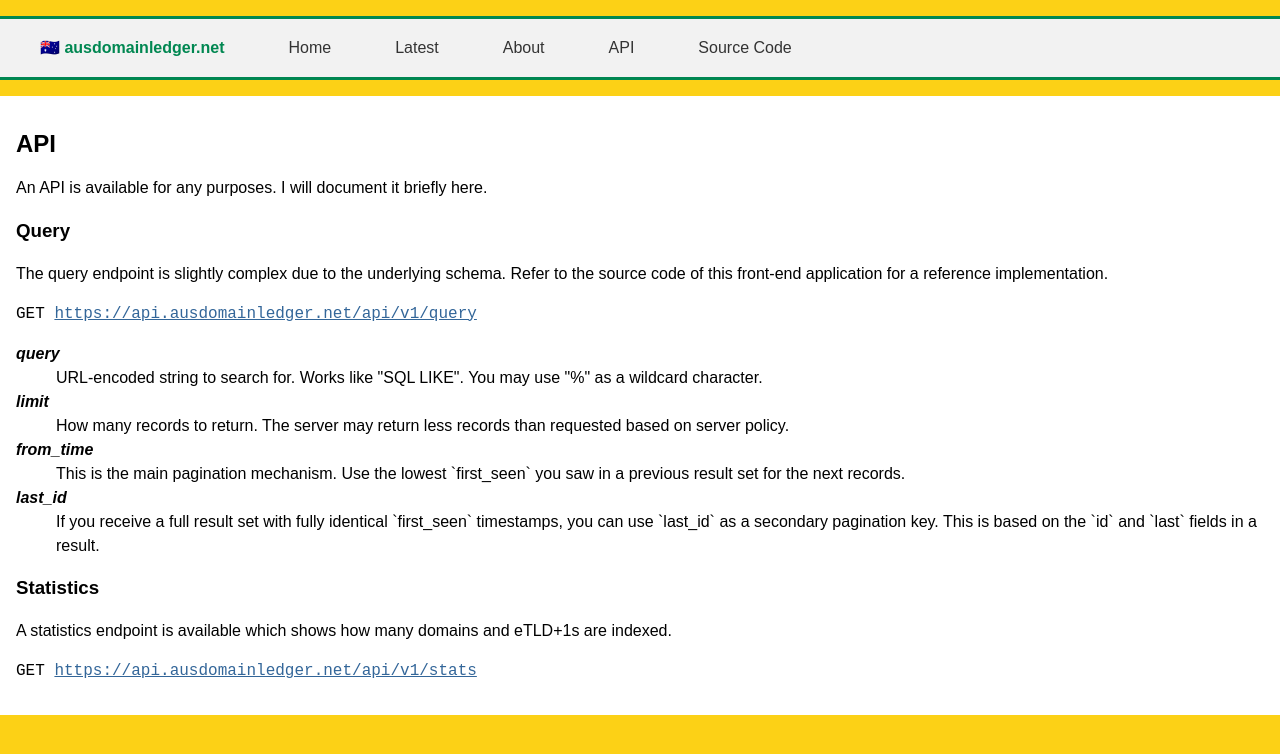
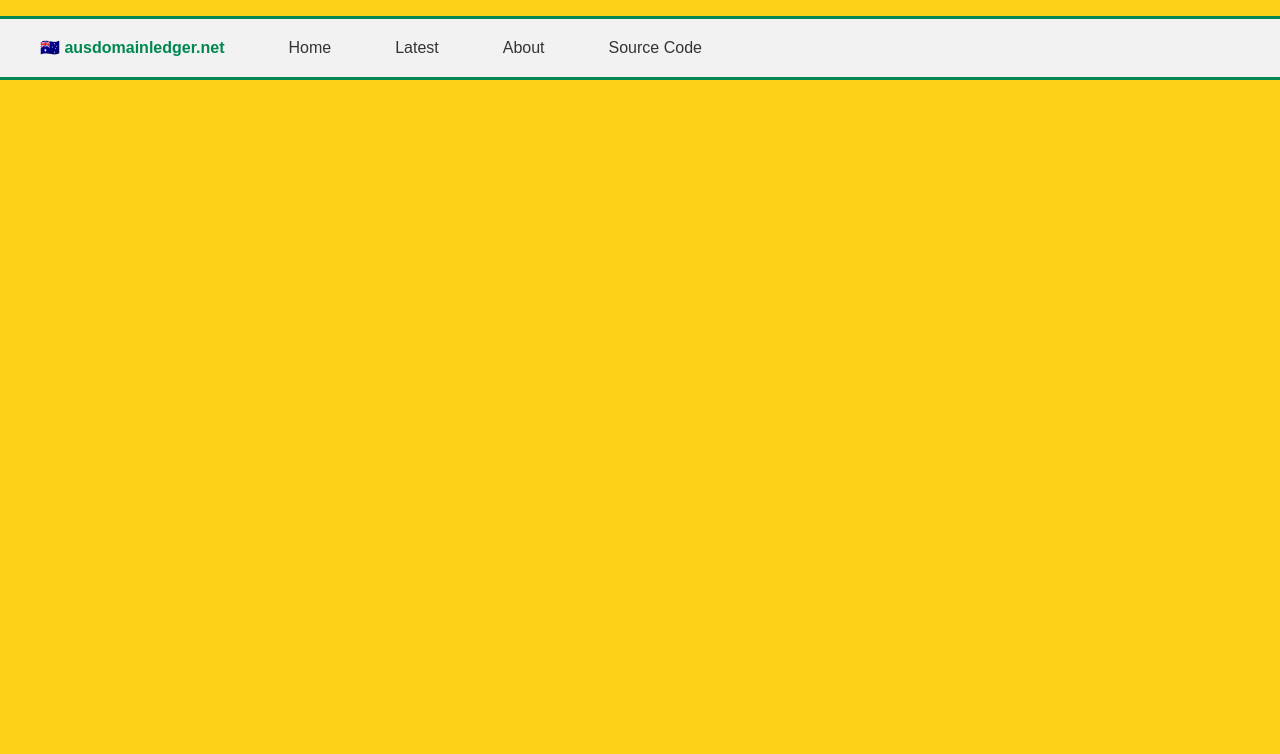
Before and after one commit to ausdomainledger/fe, a Vue app: page /api in a window 1280 px wide. Shown: the top 754 px of the page. Built offline with nearby package versions, Linux system fonts and the light colour scheme.

Commit message:
move API to about page

```diff
--- a/src/App.vue
+++ b/src/App.vue
@@ -7,7 +7,6 @@
         <li><router-link :to="{name: 'Hello'}">Home</router-link></li>
         <li><router-link :to="{name: 'Hello', query: { q: '%%%' }}">Latest</router-link></li>
         <li><router-link :to="{name: 'About'}">About</router-link></li>
-        <li><router-link :to="{name: 'API'}">API</router-link></li>
         <li><a href="https://github.com/ausdomainledger" target="_blank" rel="noopener noreferrer">Source Code</a></li>
       </ul>
     </div>
--- a/src/components/API.vue
+++ /dev/null
@@ -1,50 +0,0 @@
-<template>
-  <div class="about">
-    <h2>API</h2>
-    <p>An API is available for any purposes. I will document it briefly here.</p>
-    <h3>Query</h3>
-    <p>The query endpoint is slightly complex due to the underlying schema. Refer to the source code of this front-end application
-      for a reference implementation.
-    </p>
-    <p>
-      <pre>GET <a href="https://api.ausdomainledger.net/api/v1/query">https://api.ausdomainledger.net/api/v1/query</a></pre>
-      <dl>
-        <dt>query</dt>
-        <dd>URL-encoded string to search for. Works like "SQL LIKE". You may use "%" as a wildcard character.</dd>
-        <dt>limit</dt>
-        <dd>How many records to return. The server may return less records than requested based on server policy.</dd>
-        <dt>from_time</dt>
-        <dd>This is the main pagination mechanism. Use the lowest `first_seen` you saw in a previous result set for the next records.</dd>
-        <dt>last_id</dt>
-        <dd>If you receive a full result set with fully identical `first_seen` timestamps, you can use `last_id` as a secondary pagination key.
-          This is based on the `id` and `last` fields in a result.
-        </dd>
-      </dl>
-    </p>
-    <h3>Statistics</h3>
-    <p>A statistics endpoint is available which shows how many domains and eTLD+1s are indexed.</p>
-    <p><pre>GET <a href="https://api.ausdomainledger.net/api/v1/stats">https://api.ausdomainledger.net/api/v1/stats</a></pre></p>
-  </div>
-</template>
-
-<script>
-export default {
-}
-</script>
-
-<style scoped>
-.about {
-  background: white;
-  width: 100%;
-  padding: 1em;
-  box-sizing: border-box;
-  line-height: 1.5em;
-}
-a {
-  color: #369;
-}
-dt {
-  font-style:  italic;
-  font-weight: bold;
-}
-</style>
--- a/src/components/About.vue
+++ b/src/components/About.vue
@@ -32,6 +32,30 @@
       <li><router-link :to="{name: 'Hello', query: { q: '%owncloud%' } }">Various OwnCloud instances ...</router-link></li>
       <li><router-link :to="{name: 'Hello', query: { q: '%%%' } }">Latest names in .au ...</router-link></li>
     </ul>
+    <h2>API</h2>
+    <p>An API is available for any purposes. I will document it briefly here.</p>
+    <h3>Query</h3>
+    <p>The query endpoint is slightly complex due to the underlying schema. Refer to the source code of this front-end application
+      for a reference implementation.
+    </p>
+    <p>
+      <pre>GET <a href="https://api.ausdomainledger.net/api/v1/query">https://api.ausdomainledger.net/api/v1/query</a></pre>
+      <dl>
+        <dt>query</dt>
+        <dd>URL-encoded string to search for. Works like "SQL LIKE". You may use "%" as a wildcard character.</dd>
+        <dt>limit</dt>
+        <dd>How many records to return. The server may return less records than requested based on server policy.</dd>
+        <dt>from_time</dt>
+        <dd>This is the main pagination mechanism. Use the lowest `first_seen` you saw in a previous result set for the next records.</dd>
+        <dt>last_id</dt>
+        <dd>If you receive a full result set with fully identical `first_seen` timestamps, you can use `last_id` as a secondary pagination key.
+          This is based on the `id` and `last` fields in a result.
+        </dd>
+      </dl>
+    </p>
+    <h3>Statistics</h3>
+    <p>A statistics endpoint is available which shows how many domains and eTLD+1s are indexed.</p>
+    <p><pre>GET <a href="https://api.ausdomainledger.net/api/v1/stats">https://api.ausdomainledger.net/api/v1/stats</a></pre></p>
   </div>
 </template>
 
--- a/src/router/index.js
+++ b/src/router/index.js
@@ -2,7 +2,6 @@ import Vue from 'vue'
 import Router from 'vue-router'
 import HelloWorld from '@/components/HelloWorld'
 import About from '@/components/About'
-import API from '@/components/API'
 
 Vue.use(Router)
 
@@ -21,11 +20,6 @@ export default new Router({
       path: '/about',
       name: 'About',
       component: About
-    },
-    {
-      path: '/api',
-      name: 'API',
-      component: API
     }
   ]
 })
```
